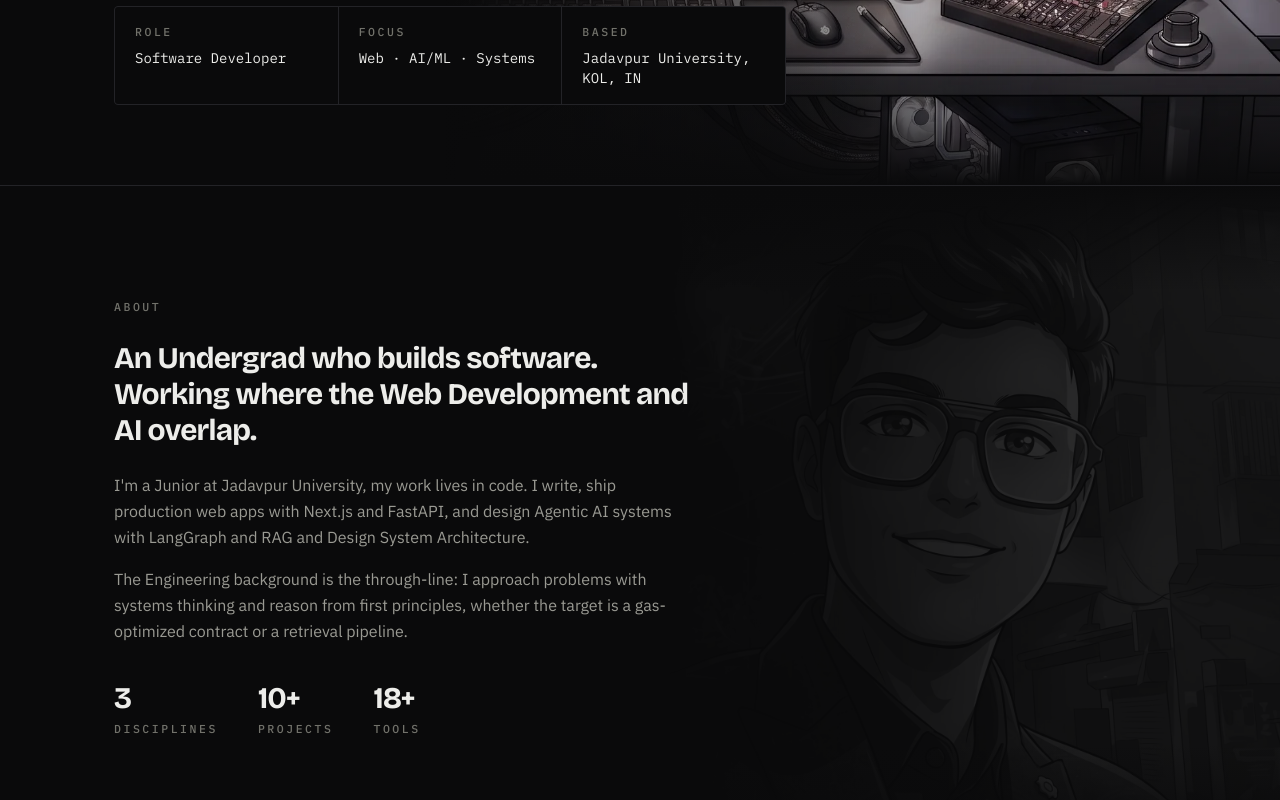
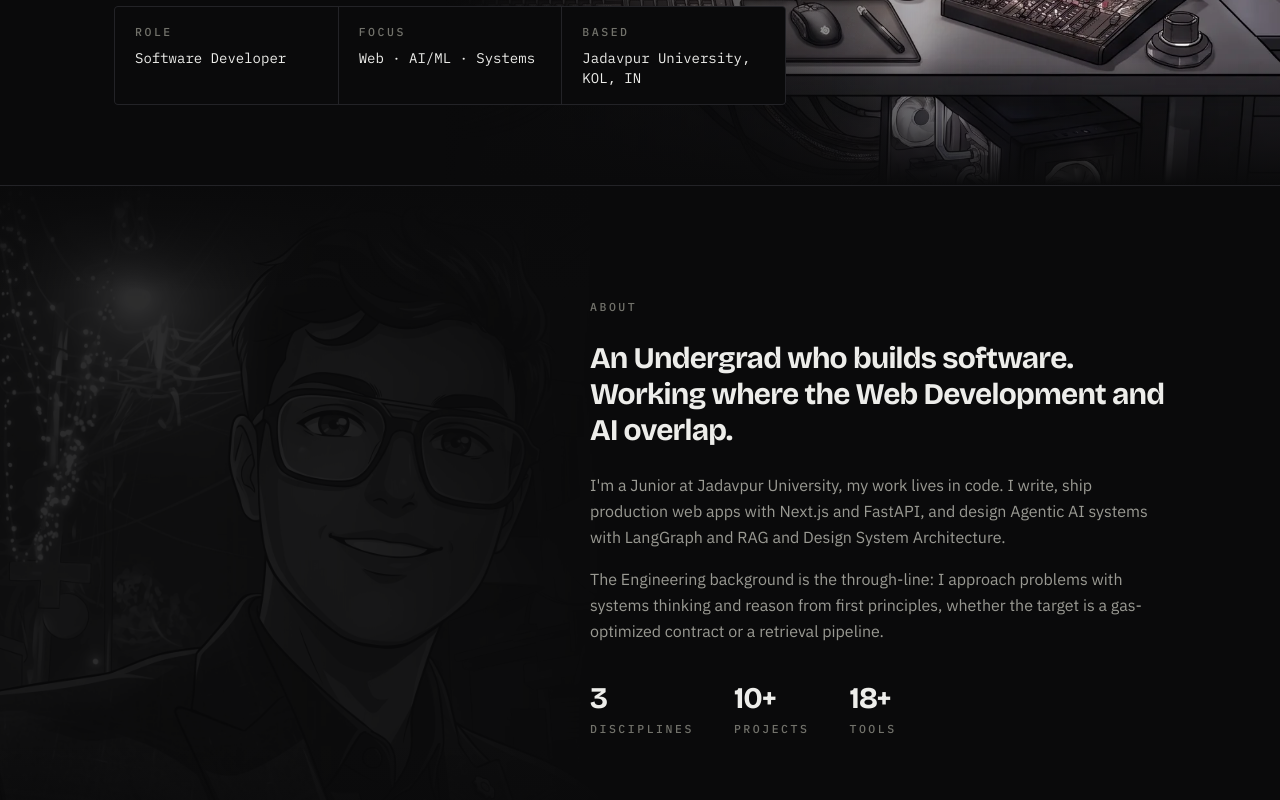
Before and after one commit to Koustav-github/portfolio, a Next.js app in the folder frontend/: page / in a window 1280 px wide. Shown: the part 720-1520 px from the top of the page. Built offline with nearby package versions, Linux system fonts and the light colour scheme.

Commit message:
design fix

```diff
--- a/frontend/app/page.tsx
+++ b/frontend/app/page.tsx
@@ -136,9 +136,9 @@ export default function HomePage() {
 
       {/* ── About (faint parallax portrait) ───────────────── */}
       <section className="relative overflow-hidden border-y border-line">
-        <ParallaxPortrait src="/avatar.webp" opacity={0.14} />
+        <ParallaxPortrait src="/avatar.webp" opacity={0.14} align="left" />
         <Reveal as="div" className="relative z-10 mx-auto max-w-shell wrap-gutter py-24 sm:py-28">
-          <motion.div variants={fadeUp} className="max-w-xl">
+          <motion.div variants={fadeUp} className="ml-auto max-w-xl">
             <h2 className="eyebrow mb-6">About</h2>
             <p className="font-display text-2xl leading-tight text-fg sm:text-3xl">
               An Undergrad who builds software. Working where
--- a/frontend/components/ParallaxPortrait.tsx
+++ b/frontend/components/ParallaxPortrait.tsx
@@ -17,7 +17,7 @@ export default function ParallaxPortrait({
 }: {
   src?: string;
   opacity?: number;
-  align?: "right" | "center";
+  align?: "right" | "center" | "left";
 }) {
   const mx = useMotionValue(0);
   const my = useMotionValue(0);
@@ -38,19 +38,25 @@ export default function ParallaxPortrait({
   }, [mx, my]);
 
   const center = align === "center";
+  const left = align === "left";
   const mask = center
     ? "radial-gradient(ellipse 58% 64% at 50% 46%, #000 30%, transparent 80%)"
+    : left
+    ? "linear-gradient(to right, #000 0%, #000 32%, transparent 82%)"
     : "linear-gradient(to left, #000 0%, #000 32%, transparent 82%)";
+  const containerCls = center
+    ? "pointer-events-none absolute inset-0 overflow-hidden"
+    : left
+    ? "pointer-events-none absolute inset-y-0 left-0 w-full overflow-hidden sm:w-[70%] lg:w-[56%]"
+    : "pointer-events-none absolute inset-y-0 right-0 w-full overflow-hidden sm:w-[70%] lg:w-[56%]";
+  const objectCls = center
+    ? "object-cover object-center"
+    : left
+    ? "object-cover object-[40%_top]"
+    : "object-cover object-[60%_top]";
 
   return (
-    <div
-      aria-hidden
-      className={
-        center
-          ? "pointer-events-none absolute inset-0 overflow-hidden"
-          : "pointer-events-none absolute inset-y-0 right-0 w-full overflow-hidden sm:w-[70%] lg:w-[56%]"
-      }
-    >
+    <div aria-hidden className={containerCls}>
       {/* drifting layer */}
       <motion.div style={{ x, y }} className="absolute inset-[-7%]">
         <div
@@ -63,7 +69,7 @@ export default function ParallaxPortrait({
             fill
             priority
             sizes={center ? "100vw" : "60vw"}
-            className={center ? "object-cover object-center" : "object-cover object-[60%_top]"}
+            className={objectCls}
           />
         </div>
       </motion.div>
```
